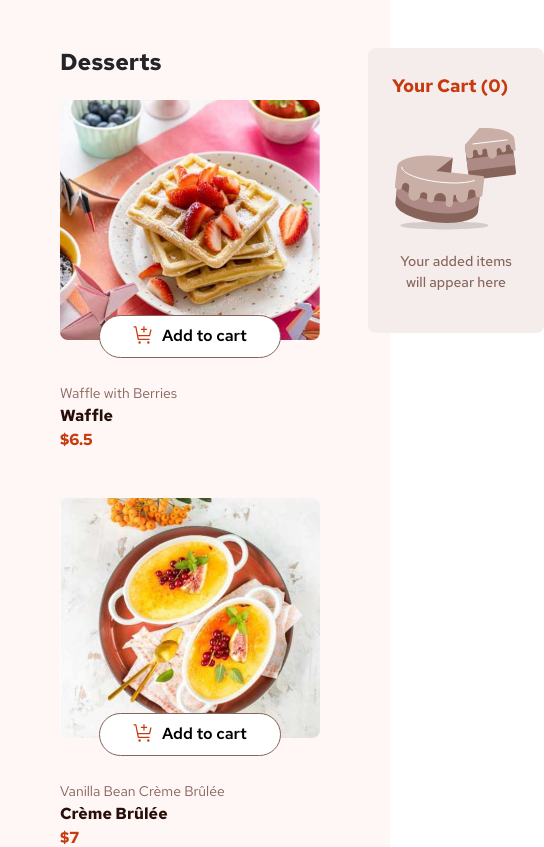
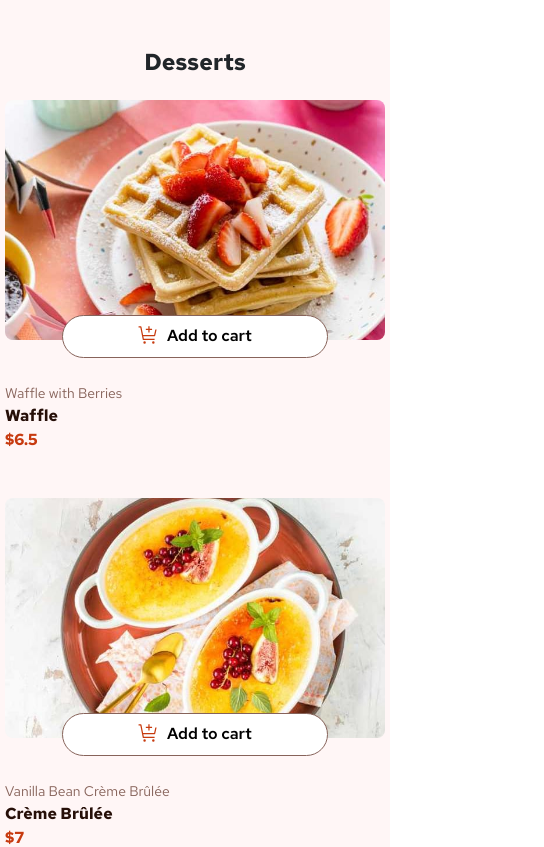
Before and after one commit to enzomazzariol/product-list-with-cart, a React (Vite) app: page / in a window 390 px wide. Shown: the top 847 px of the page, 544 px wide, since content can reach past the window. Built offline with nearby package versions, Linux system fonts and the light colour scheme.

Commit message:
añadir responsive, cambio de imagenes, modal listo

```diff
--- a/src/App.jsx
+++ b/src/App.jsx
@@ -35,10 +35,10 @@ function App() {
 
   return (
     <section className="container">
-      <div className="d-flex p-5">
+      <div className="d-flex flex-ls-row flex-md-row flex-sm-column flex-column p-5">
         <div className="w-100 d-flex flex-column">
           <h3 className="title mb-4">Desserts</h3>
-          <div className="d-flex justify-content-between cards-container flex-wrap">
+          <div className="d-flex justify-content-lg-between cards-container flex-wrap justify-content-md-center justify-content-sm-center justify-content-center">
             {desserts.map((dessert) => (
               <DessertCard
                 key={dessert.name}
@@ -48,7 +48,7 @@ function App() {
             ))}
           </div>
         </div>
-        <Cart cart={cart} setCart={setCart} removeFromCart={removeFromCart} />
+        <Cart cart={cart} removeFromCart={removeFromCart} />
       </div>
       <div className="attribution text-center">
         Challenge by <a href="https://www.frontendmentor.io?ref=challenge">Frontend Mentor</a>.
--- a/src/components/Modal.jsx
+++ b/src/components/Modal.jsx
@@ -2,15 +2,16 @@
 // src/components/Modal.jsx
 import '../css/App.css';
 
-const Modal = ({ show, close }) => {
-  if (!show) return null;  // Si no se debe mostrar el modal, no renderiza nada.
+const Modal = ({ showModal, closeModal, totalPrice, cart }) => {
+  if (!showModal) return null;  // Si no se debe mostrar el modal, no renderiza nada.
 
   const handleClickOutside = (e) => {
     // Cerrar el modal si se hace clic en el fondo
     if (e.target.classList.contains('modal-overlay')) {
-      close();
+      closeModal();
     }
   };
+
 
   return (
     <div className="modal-overlay" onClick={handleClickOutside}>
@@ -18,7 +19,30 @@ const Modal = ({ show, close }) => {
         <img src="src\assets\images\icon-order-confirmed.svg" alt="icon confirm order" className='modal-icon mb-3' />
         <h2 className='modal-title'>Order Confirmed</h2>
         <p className='modal-description'>We hope you enjoy your food!</p>
-        <p>Lista de desserts</p>
+        <div className='order-list-container p-4 mb-4'>
+          {cart.map((item) => (
+            <section key={item.id} className='order-item-container d-flex justify-content-between align-items-center pb-2 mb-3'>
+              <div className='d-flex'>
+                <img src={`src/${item.image.thumbnail}`} alt="image thumbnail dessert" className='order-item-img' />
+                <div className='d-flex flex-column ms-3'>
+                  <p className='cart-item-name mb-2'>{item.name}</p>
+                  <div className='d-flex'>
+                    <p className="cart-item-cantidad me-3">{item.cantidad}x</p>
+                    <p className="cart-item-price">
+                        <span className="cart-arroba">@</span>
+                        ${item.price.toFixed(2)}
+                    </p>
+                  </div>
+                </div>
+              </div>
+              <p className='cart-item-price order'>${item.price.toFixed(2)}</p>
+            </section>
+          ))}
+          <div className="d-flex justify-content-between align-items-center mt-4">
+            <p className="cart-total-title">Order total</p>
+            <p className="cart-total">${totalPrice.toFixed(2)}</p>
+          </div>
+        </div>
         <button className='confirm-order-button p-2'>Start new Order</button>
       </div>
     </div>
--- a/src/components/cart.jsx
+++ b/src/components/cart.jsx
@@ -68,9 +68,10 @@ function Cart({ cart, removeFromCart }) {
 
             {showModal && (
                 <Modal
-                    setShowModal={setShowModal}
+                    showModal={showModal}
                     closeModal={closeModal}
                     totalPrice={totalPrice}
+                    cart={cart}
                 />
             )}
         </section>
--- a/src/components/dessertCard.jsx
+++ b/src/components/dessertCard.jsx
@@ -1,13 +1,31 @@
-import { useState } from "react";
+import { useState, useEffect } from "react";
 /* eslint-disable react/prop-types */
 
 export const DessertCard = ({dessert, addToCart}) => {
     const [cardSelected, setCardSelected] = useState(false);
-    const imageUrl = `src/${dessert.image.desktop}`;
+    const [imageUrl, setImageUrl] = useState(`src/${dessert.image.desktop}`);
 
     if (!dessert) {
         return <p>No dessert data available</p>;
     }
+
+    useEffect(() => {
+        const updateImageUrl = () => {
+            if (window.innerWidth < 768) {
+                setImageUrl(`src/${dessert.image.mobile}`); // Cambia a la versión móvil
+            } else {
+                setImageUrl(`src/${dessert.image.desktop}`); // Cambia a la versión desktop
+            }
+        };
+
+        updateImageUrl(); // Llamar al inicio para establecer el valor inicial
+        window.addEventListener("resize", updateImageUrl); // Escuchar cambios en el tamaño
+
+        // Limpiar el evento al desmontar el componente
+        return () => {
+            window.removeEventListener("resize", updateImageUrl);
+        };
+    }, [dessert.image.desktop, dessert.image.mobile]);
 
     // Función para agregar el postre al carrito con la cantidad
     const handleAddToCart = () => {
--- a/src/css/App.css
+++ b/src/css/App.css
@@ -235,7 +235,10 @@
     width: 100%;
     box-shadow: 0px 4px 10px rgba(0, 0, 0, 0.1);
     height: auto;
+    max-height: 700px;
     z-index: 1001;
+    overscroll-behavior: contain;
+    overflow-y: auto;
   }
 
   .modal-icon {
@@ -251,3 +254,69 @@
     font-size: 16px;
     color: var(--rose-500);
   }
+
+  .order-list-container {
+     background-color: rgba(235, 231, 231, 0.388);
+     border-radius: 8px;
+     max-height: fit-content;
+  }
+
+  .order-item-container {
+    border-bottom: 3px solid var(--rose-100);
+  }
+
+  .order-item-img {
+    width: 65px;
+    height: 65px;
+    border-radius: 6px;
+  }
+
+  .cart-item-price.order {
+    color: var(--rose-900);
+    font-weight: 600;
+    font-size: 16px;
+  }
+
+  /* RESPONSIVE */
+
+  @media screen and (max-width: 776px) {
+
+    .cart-container {
+        width: 400px;
+    }
+
+    .title {
+        text-align: center;
+    }
+
+    .dessert-card-img{
+        width: 380px;
+    }
+
+    .dessert-card {
+        width: 380px;
+    }
+  }
+
+  @media screen and (max-width: 576px) {
+    .cart-container {
+        width: 340px;
+    }
+
+    .title {
+        text-align: center;
+    }
+
+    .dessert-card-img{
+        width: 380px;
+    }
+
+    .dessert-card {
+        width: 380px;
+    }
+
+    .modal-container {
+        max-width: 400px;
+        max-height: 650px;
+      }
+  }
```
